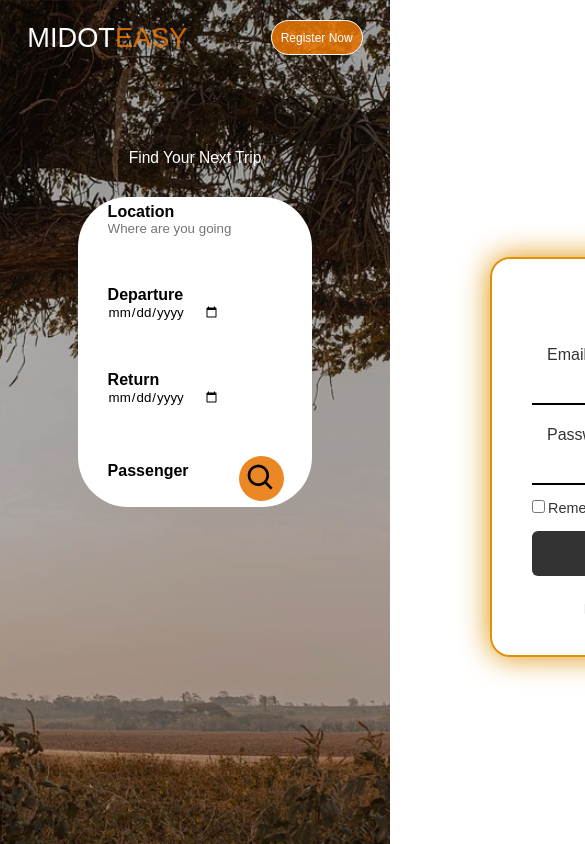
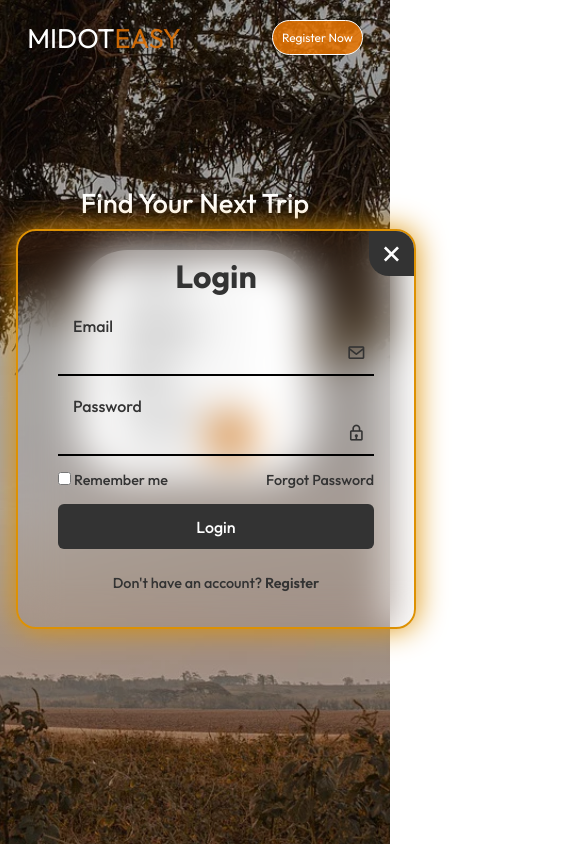
Before and after one commit to biggestyoms/midot, a plain HTML site: page index.html in a window 390 px wide. Both pictures are taken after a click on the link "Register Now". Shown: the top 844 px of the page, 585 px wide, since content can reach past the window. Drawn offline with nearby package versions, Linux system fonts and the light colour scheme.

Commit message:
updated code

```diff
--- a/script.js
+++ b/script.js
@@ -21,23 +21,18 @@ loginLink.addEventListener('click', ()=> (
         wrapper.classList.remove('active-popup')
     });
 
+
 window.addEventListener("scroll", function(){
     var scrollHeight = document.getElementById('toggle-form');
     var scrollPosition = window.scrollY;
-    var triggerHeight = 500;
+    var triggerHeightShow = 500;
+    var triggerHeightHide = 3000;
 
-    if (scrollPosition > 1000) {
-        triggerHeight = 800;
-    }
-
-    if (scrollPosition >=
-        triggerHeight) {
-        scrollHeight.style.display =
-        "block";
-        } else {
+    if (scrollPosition >= triggerHeightShow && scrollPosition < triggerHeightHide) {
+        scrollHeight.style.display = "block";
+    } else {
         scrollHeight.style.display = "none";
     }
-
 });
 
 
--- a/style.css
+++ b/style.css
@@ -1,14 +1,17 @@
+@import url('https://fonts.googleapis.com/css2?family=Outfit:wght@100..900&display=swap');
+
 *{
     margin: 0;
     padding: 0;
     box-sizing: border-box;
-    font-family: 'poppin', sans-serif;
+    font-family:outfit;
     border: none;
     outline: none;
     scroll-behavior: smooth;
 }
 html{
     overflow-x: hidden;
+
 
 }
 
@@ -502,6 +505,14 @@ list-style: none;
     border-bottom: 2px solid #e87502db;
 
 }
+
+
+
+
+
+
+
+/* MEDIA QUERY */
 @media(max-width:430px){
     /* nav part */
     nav{
@@ -545,15 +556,12 @@ list-style: none;
     .container{
         padding: 0 7%;
     }
-    .container2{
-        background-color: white;
-    }
     .header h1{
-        font-size: 4vw;
+        font-size: 7vw;
         font-weight: 500;
         color: white;
         text-align: center;
-        padding-top: 22%;
+        padding-top: 33%;
     }
     .search-bar{
         background: white;
@@ -565,16 +573,11 @@ list-style: none;
     }
     .search-bar form{
         display: flex;
-        align-items: center;
-        flex-wrap: wrap;
-        gap: 50px;
-    }
-    .search-bar form input{
-        display: block;
-        border: 0;
-        outline: none;
-        background: transparent;
-
+        align-items:center;
+        flex-wrap:wrap ;
+        gap: 10px;
+        margin: 5px;
+        padding: 10px;
     }
     .search-bar form button{
         background: #e87502db;
@@ -585,18 +588,195 @@ list-style: none;
         outline: none;
         cursor: pointer;
 
+
     }
-    .search-bar form button i{
-        font-size: 2rem;
+
+
+    /* floating location */
+
+    .search-bar1{
+        background: white;
+       width: 50%;
+       margin: 30px auto;
+       padding: 6px 10px 6px 30px;
+       border-radius:45px;
+       position: fixed;
+       top: 0;
+       right: 5%;
+       display: none;
+       z-index: 1;
+
+
     }
-    .location-input{
-        flex: 1;
+    .search-bar1 form{
+        display: flex;
+        align-items: center;
+        gap: 40px;
     }
-    .search-bar form label{
+    .search-bar1 form button{
+        background: #e87502db;
+        width: 50px;
+        height: 50px;
+        border-radius: 1rem;
+    }
+
+    /* Wrapper */
+
+    .wrapper{
+        justify-content: center;
+        display: flex;
+        align-items: center;
+        background: transparent;
+       position: relative;
+       width: 400px;
+       height:400px;
+       border: 2px solid rgb(221, 145, 3);
+       border-radius: 20px;
+       backdrop-filter: blur(20px);
+       box-shadow: 0 0 30px rgb(221, 145, 3);
+       left:4%;
+       overflow: hidden;
+    transition: transform .5s ease, .2s ease;
+    transform: scale(0);
+
+    }
+    .wrapper.active{
+        height: 520px;
+    }
+    .wrapper.active-popup{
+        transform: scale(1);
+    }
+    .wrapper .form-box{
+        width: 100%;
+        padding: 40px;
+
+
+
+    }
+    .wrapper .form-box.login{
+       transition: transform .18s ease;
+       transform: translateX(0);
+    }
+    .wrapper.active .form-box.login{
+        transition: none;
+        transform: translateX(-400px);
+    }
+    .wrapper .form-box.register{
+        position: absolute;
+        transform: translateX(400px);
+        transition: none;
+    }
+    .wrapper.active .form-box.register{
+        transition: transform .18s ease;
+        transform: translateX(0);
+    }
+    .wrapper .icon-close{
+        position: absolute;
+        top: 0;
+        right: 0;
+        width: 45px;
+        height: 45px;
+        background: #333;
+        font-size: 2em;
+        color: white;
+        display: flex;
+        justify-content: center;
+        align-items: center;
+        border-bottom-left-radius:20px ;
+        cursor: pointer;
+        z-index: 1;
+    }
+    .form-box h2{
+        font-size: 2em;
+        color: #333;
+        text-align: center;
+    }
+    .input-box{
+        position: relative;
+        width: 100%;
+        height: 50px;
+        border-bottom: 2px solid;
+        margin: 30px 0;
+    }
+    .input-box label{
+        position: absolute;
+        top: 0; /* Adjusted to align with the top of the input box */
+        left: 15px;
+        transform: translateY(-50%); /* Adjusted for vertical centering */
+        color: #333;
+        font-size: 1em;
+        font-weight: 500;
+        pointer-events: none;
+        transition: .5s;
+    }
+
+    .input-box input:focus~label,
+    .input-box input:valid~label{
+        top: -5px;
+    }
+    .input-box input{
+        width: 100%;
+        height: 100%;
+        background: transparent;
+        border: none;
+        outline: none;
+        font-size: 1em;
+        color: #333;
         font-weight: 600;
     }
-    .toggle-form{
+    .input-box .icon{
         position: absolute;
-        top: 20%;
+        right: 8px;
+        font-size: 1.2em;
+        color: #333;
+        line-height: 57px;
     }
+    .remember-forgot{
+        font-size: .9em;
+        margin: -15px 0 15px;
+        font-weight: 500;
+        color: #333;
+        justify-content: space-between;
+        display: flex;
+
+    }
+    .remember-forgot label input{
+        accent-color: #333;
+        margin-right: 3px;
+    }
+    .remember-forgot a{
+        color: #333;
+        text-decoration: none;
+    }
+    .remember-forgot a:hover{
+        text-decoration: underline;
+    }
+    .btn{
+        width: 100%;
+        height: 45px;
+        background: #333;
+        border: none;
+        outline: none;
+        border-radius: 6px;
+        cursor: pointer;
+        font-size: 1em;
+        color: white;
+        font-weight: 500;
+    }
+    .login-register{
+        font-size: .9em;
+        color: #333;
+        text-align: center;
+        font-weight: 500;
+        margin: 25px 0 10px;
+    }
+    .login-register p a{
+        color: #333;
+        text-decoration: none;
+        font-weight: 600;
+    }
+    .login-register p a:hover{
+        text-decoration: underline;
+    }
+
 }
```
